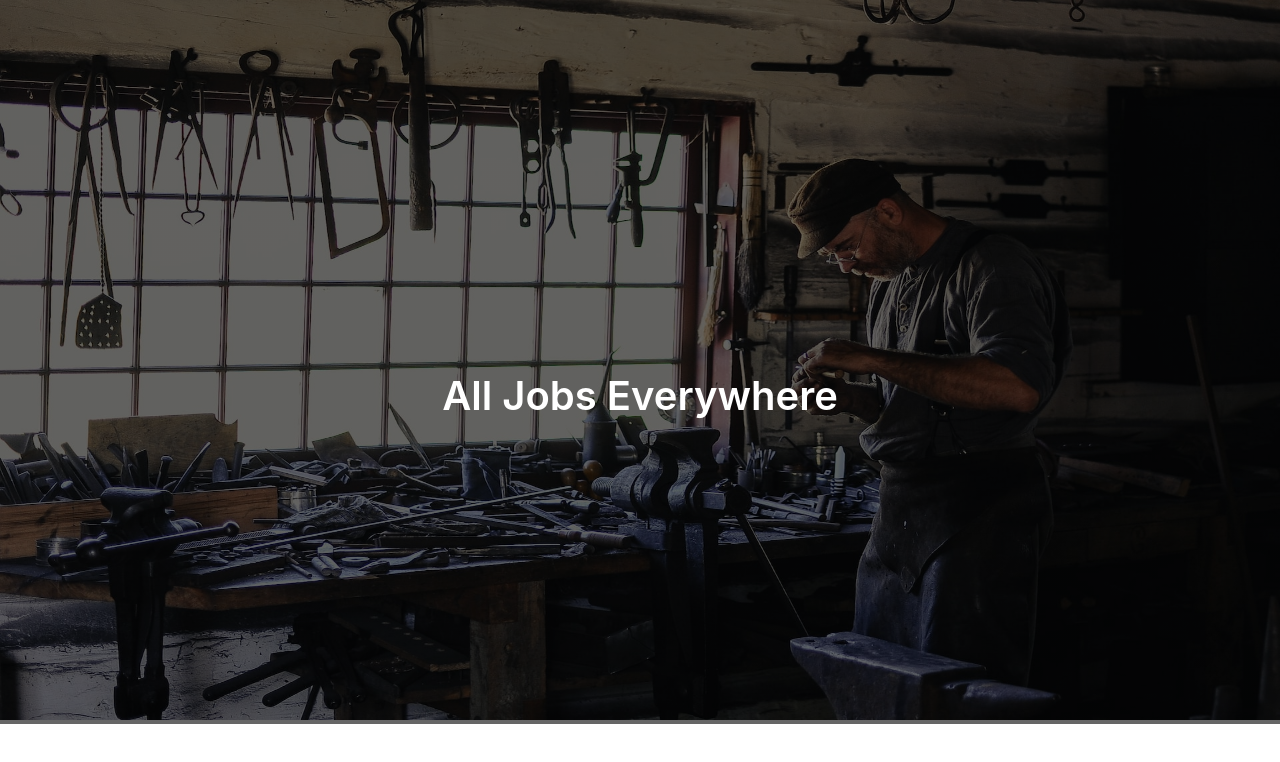
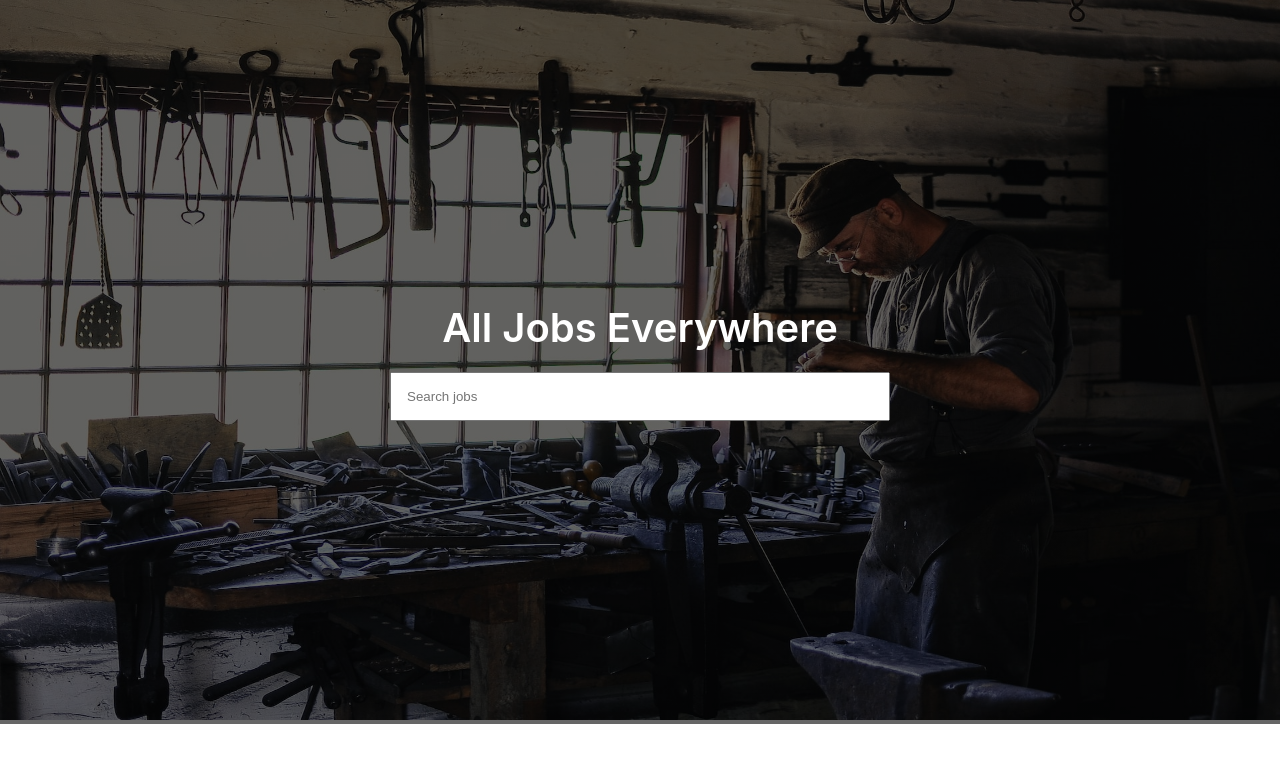
Before and after one commit to danielkim2711/react-tradie-jobs, a React (Create React App) app: page / in a window 1280 px wide. Shown: the top 762 px of the page. Built offline with nearby package versions, Linux system fonts and the light colour scheme.

Commit message:
Create search box component

```diff
--- a/src/components/hero/hero.component.jsx
+++ b/src/components/hero/hero.component.jsx
@@ -1,13 +1,17 @@
-import backgroundImage from '../../assets/images/background.jpg';
+import SearchBox from '../search-box/search-box.component';
 
 import './hero.styles.css';
+import backgroundImage from '../../assets/images/background.jpg';
 
 const Hero = () => {
   return (
     <div className='hero-container'>
       <div className='overlay'></div>
       <img src={backgroundImage} alt='job' className='hero-image' />
-      <h2 className='hero-title'>All Jobs Everywhere</h2>
+      <div className='hero-search-container'>
+        <h2 className='hero-title'>All Jobs Everywhere</h2>
+        <SearchBox className='hero-search-box' placeholder='Search jobs' />
+      </div>
     </div>
   );
 };
--- a/src/components/hero/hero.styles.css
+++ b/src/components/hero/hero.styles.css
@@ -8,20 +8,28 @@
 }
 
 .overlay {
+  background: linear-gradient(rgba(0, 0, 0, 0.6), rgba(0, 0, 0, 0.6));
   position: absolute;
   top: 0;
   left: 0;
   width: 100%;
   height: 100%;
-  background: linear-gradient(rgba(0, 0, 0, 0.6), rgba(0, 0, 0, 0.6));
+}
+
+.hero-search-container {
+  position: absolute;
+  top: 50%;
+  left: 50%;
+  transform: translate(-50%, -50%);
+  display: flex;
+  flex-direction: column;
+  justify-content: center;
+  align-items: center;
 }
 
 .hero-title {
   color: #fff;
-  position: absolute;
-  top: 50%;
-  left: 50%;
-  transform: translate(-50%, -50%);
   font-size: 40px;
   font-weight: 600;
+  margin: 0 0 20px 0;
 }
--- /dev/null
+++ b/src/components/search-box/search-box.component.jsx
@@ -0,0 +1,11 @@
+import './search-box.styles.css';
+
+const SearchBox = ({ placeholder }) => {
+  return (
+    <div>
+      <input className='search-box' type='search' placeholder={placeholder} />
+    </div>
+  );
+};
+
+export default SearchBox;
--- /dev/null
+++ b/src/components/search-box/search-box.styles.css
@@ -0,0 +1,5 @@
+.search-box {
+  outline: none;
+  padding: 15px;
+  width: 500px;
+}
```
